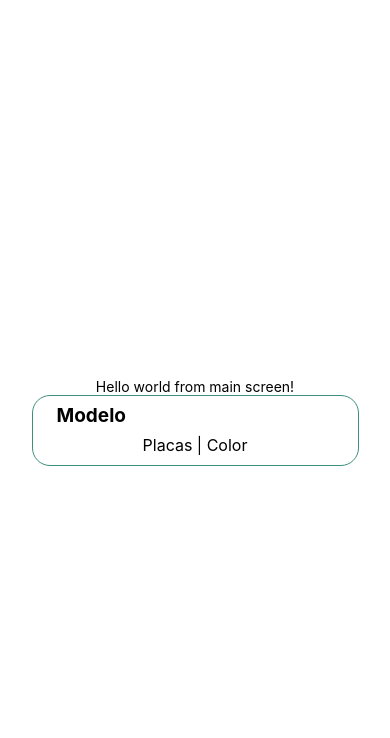
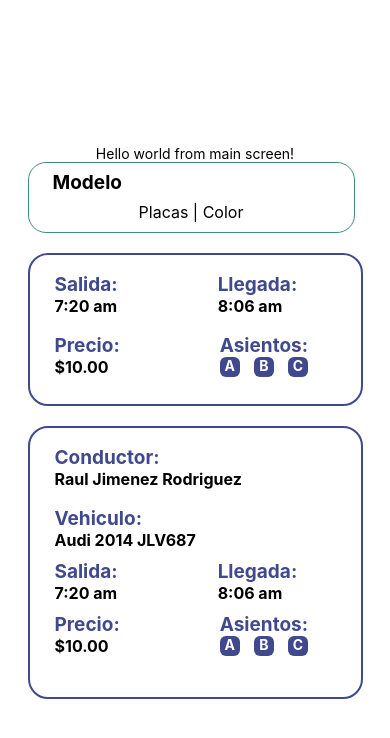
Before and after one commit to esturide/EstuRideStylesDemo, a React Native app: screen / in a window 390 px wide. Shown: the top 738 px of the page. Built offline with nearby package versions, Linux system fonts and the light colour scheme.

Commit message:
Add components to display ride info

```diff
--- /dev/null
+++ b/src/components/CardViajes.jsx
@@ -0,0 +1,83 @@
+import {View, Text, StyleSheet } from 'react-native';
+
+export default function CardViajes() {
+  return (
+    <View style={styles.cardContainer}>
+      <View style={styles.rowContainer}>
+        <View>
+          <Text style={styles.infoLabel}>Salida:</Text>
+          <Text style={styles.infoText}>7:20 am</Text>
+        </View>
+
+        <View>
+          <Text style={styles.infoLabel}>Llegada:</Text>
+          <Text style={styles.infoText}>8:06 am</Text>
+        </View>
+      </View>
+
+
+      <View style={styles.rowContainer}>
+        <View>
+          <Text style={styles.infoLabel}>Precio:</Text>
+          <Text style={styles.infoText}>$10.00</Text>
+        </View>
+
+        <View>
+          <Text style={styles.infoLabel}>Asientos:</Text>
+          <View style={styles.seatsContainer}>
+            <View style={styles.seatView}>
+              <Text style={styles.seatText}>A</Text>
+            </View>
+            <View style={styles.seatView}>
+              <Text style={styles.seatText}>B</Text>
+            </View>
+            <View style={styles.seatView}>
+              <Text style={styles.seatText}>C</Text>
+            </View>
+          </View>
+        </View>
+      </View>
+
+    </View>
+  )
+}
+
+const styles = StyleSheet.create({
+  cardContainer: {
+    width: 335,
+    height: 153,
+    borderWidth: 2,
+    borderColor: "#40498D",
+    borderRadius: 20,
+    paddingHorizontal: 25,
+  },
+  infoLabel: {
+    fontSize: 19,
+    fontWeight: "700",
+    color: "#40498D"
+  },
+  infoText: {
+    fontSize: 16,
+    fontWeight: "700",
+  },
+  rowContainer:{
+    flexDirection: "row",
+    gap: 100,
+    marginTop: 18
+  },
+  seatsContainer: {
+    flexDirection: "row",
+    justifyContent: "space-between"
+  },
+  seatView: {
+    width: 20,
+    height: 20,
+    backgroundColor: "#40498D",
+    alignItems: "center",
+    borderRadius: 6,
+  },
+  seatText: {
+    color: "white",
+    fontWeight: "700"
+  }
+});
--- /dev/null
+++ b/src/components/CardViajesInfoPasajero.jsx
@@ -0,0 +1,99 @@
+import { View, Text, StyleSheet } from "react-native";
+
+export default function CardViajesInfoPasajero() {
+  return (
+    <View style={styles.cardContainer}>
+
+      <View style={styles.driverInfoContainer}>
+        <View>
+          <Text style={styles.infoLabel}>Conductor:</Text>
+          <Text style={styles.infoText}>Raul Jimenez Rodriguez</Text>
+        </View>
+
+        <View>
+          <Text style={styles.infoLabel}>Vehiculo:</Text>
+          <Text style={styles.infoText}>Audi 2014 JLV687</Text>
+        </View>
+      </View>
+
+      <View style={styles.rowContainer}>
+        <View>
+          <Text style={styles.infoLabel}>Salida:</Text>
+          <Text style={styles.infoText}>7:20 am</Text>
+        </View>
+
+        <View>
+          <Text style={styles.infoLabel}>Llegada:</Text>
+          <Text style={styles.infoText}>8:06 am</Text>
+        </View>
+      </View>
+
+      <View style={styles.rowContainer}>
+        <View>
+          <Text style={styles.infoLabel}>Precio:</Text>
+          <Text style={styles.infoText}>$10.00</Text>
+        </View>
+
+        <View>
+          <Text style={styles.infoLabel}>Asientos:</Text>
+          <View style={styles.seatsContainer}>
+            <View style={styles.seatView}>
+              <Text style={styles.seatText}>A</Text>
+            </View>
+            <View style={styles.seatView}>
+              <Text style={styles.seatText}>B</Text>
+            </View>
+            <View style={styles.seatView}>
+              <Text style={styles.seatText}>C</Text>
+            </View>
+          </View>
+        </View>
+      </View>
+
+    </View>
+  );
+}
+
+const styles = StyleSheet.create({
+  cardContainer: {
+    width: 335,
+    height: 273,
+    borderWidth: 2,
+    borderColor: "#40498D",
+    borderRadius: 20,
+    paddingHorizontal: 25,
+  },
+  driverInfoContainer: {
+    marginTop: 18,
+    gap: 18
+  },
+  infoLabel: {
+    fontSize: 19,
+    fontWeight: "700",
+    color: "#40498D",
+  },
+  infoText: {
+    fontSize: 16,
+    fontWeight: "700",
+  },
+  rowContainer: {
+    flexDirection: "row",
+    gap: 100,
+    marginTop: 10,
+  },
+  seatsContainer: {
+    flexDirection: "row",
+    justifyContent: "space-between",
+  },
+  seatView: {
+    width: 20,
+    height: 20,
+    backgroundColor: "#40498D",
+    alignItems: "center",
+    borderRadius: 6,
+  },
+  seatText: {
+    color: "white",
+    fontWeight: "700",
+  },
+});
--- a/src/screens/Main.tsx
+++ b/src/screens/Main.tsx
@@ -1,13 +1,19 @@
 import { StatusBar } from "expo-status-bar";
 import { Text, View } from "react-native";
 import CardVehicleInfo from "../components/CardVehicleInfo";
+import CardViajes from "../components/CardViajes";
+import CardViajesInfoPasajero from "../components/CardViajesInfoPasajero";
 
 export default function Main() {
   return (
     <>
       <Text>Hello world from main screen!</Text>
       <StatusBar style="auto" />
-      <CardVehicleInfo/>
+      <View style={{rowGap: 20}}>
+        <CardVehicleInfo />
+        <CardViajes />
+        <CardViajesInfoPasajero />
+      </View>
     </>
   );
 }
```
